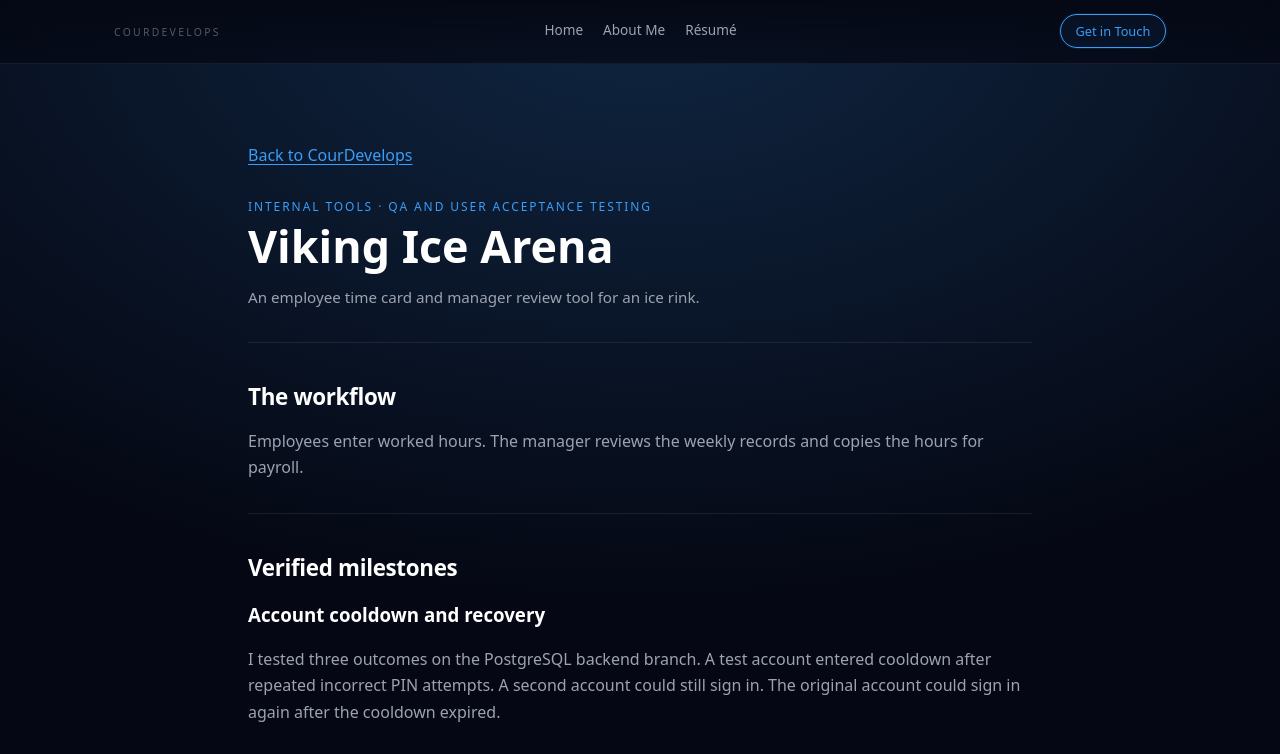
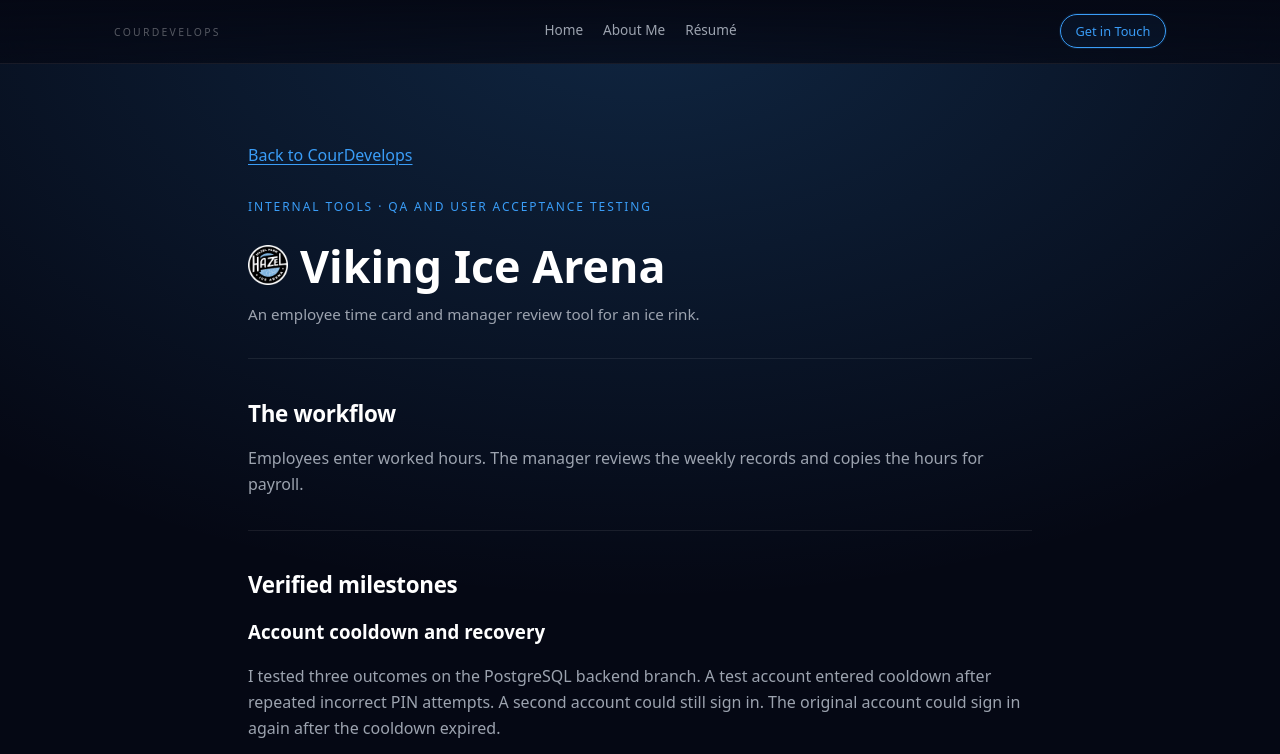
Before and after one commit to courthub74/courdevelops-site, a plain HTML site: page viking-case-study.html in a window 1280 px wide. Shown: the top 754 px of the page. Drawn offline with Linux system fonts and the light colour scheme.

Commit message:
logo added to the case study

```diff
--- a/viking-case-study.html
+++ b/viking-case-study.html
@@ -42,10 +42,22 @@
         margin-top: 2rem;
       }
       .case-study-page .hero-title {
+        margin: 0;
+      }
+      .case-study-page .hero-heading {
+        display: flex;
+        align-items: center;
+        gap: 0.75rem;
+        padding-top: 1.25rem;
         margin: 0.35rem 0 0.75rem;
+      }
+      .case-study-page .case-study-logo {
+        flex: 0 0 auto;
+        display: flex;
       }
       .case-study-page .hero-subtitle {
         max-width: none;
+        margin-top: 0;
       }
       .case-study-page > section {
         border-top: 1px solid var(--border-soft);
@@ -135,7 +147,18 @@
           <p class="section-kicker">
             Internal tools · QA and user acceptance testing
           </p>
-          <h1 class="hero-title">Viking Ice Arena</h1>
+          <div class="hero-heading">
+            <!-- Viking Logo -->
+            <div class="case-study-logo">
+              <img
+                src="/img/logos/hazel_park_logo.png"
+                alt="Viking Ice Arena logo"
+                width="40"
+                height="40"
+              />
+            </div>
+            <h1 class="hero-title">Viking Ice Arena</h1>
+          </div>
           <p class="hero-subtitle">
             An employee time card and manager review tool for an ice rink.
           </p>
```
